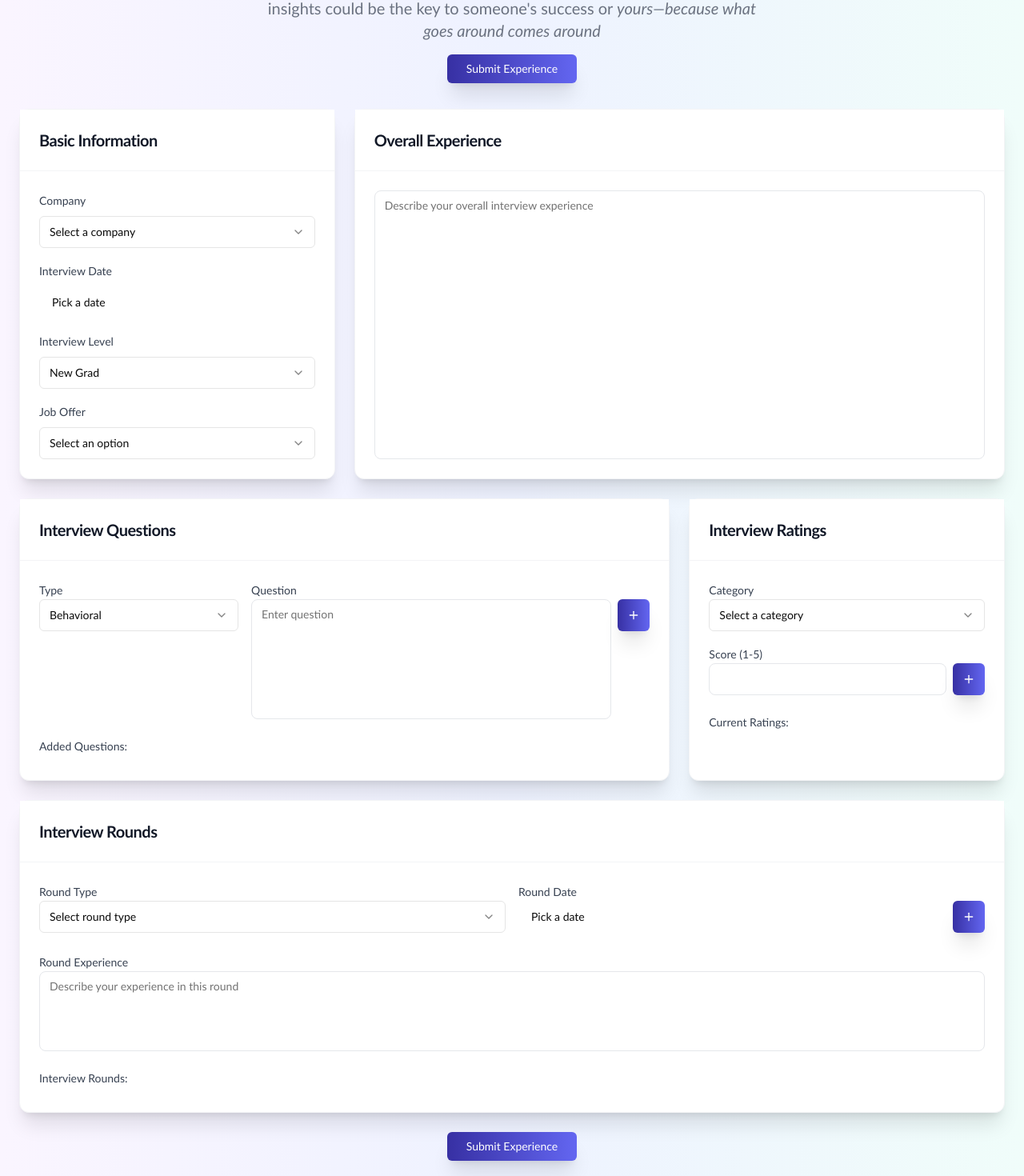
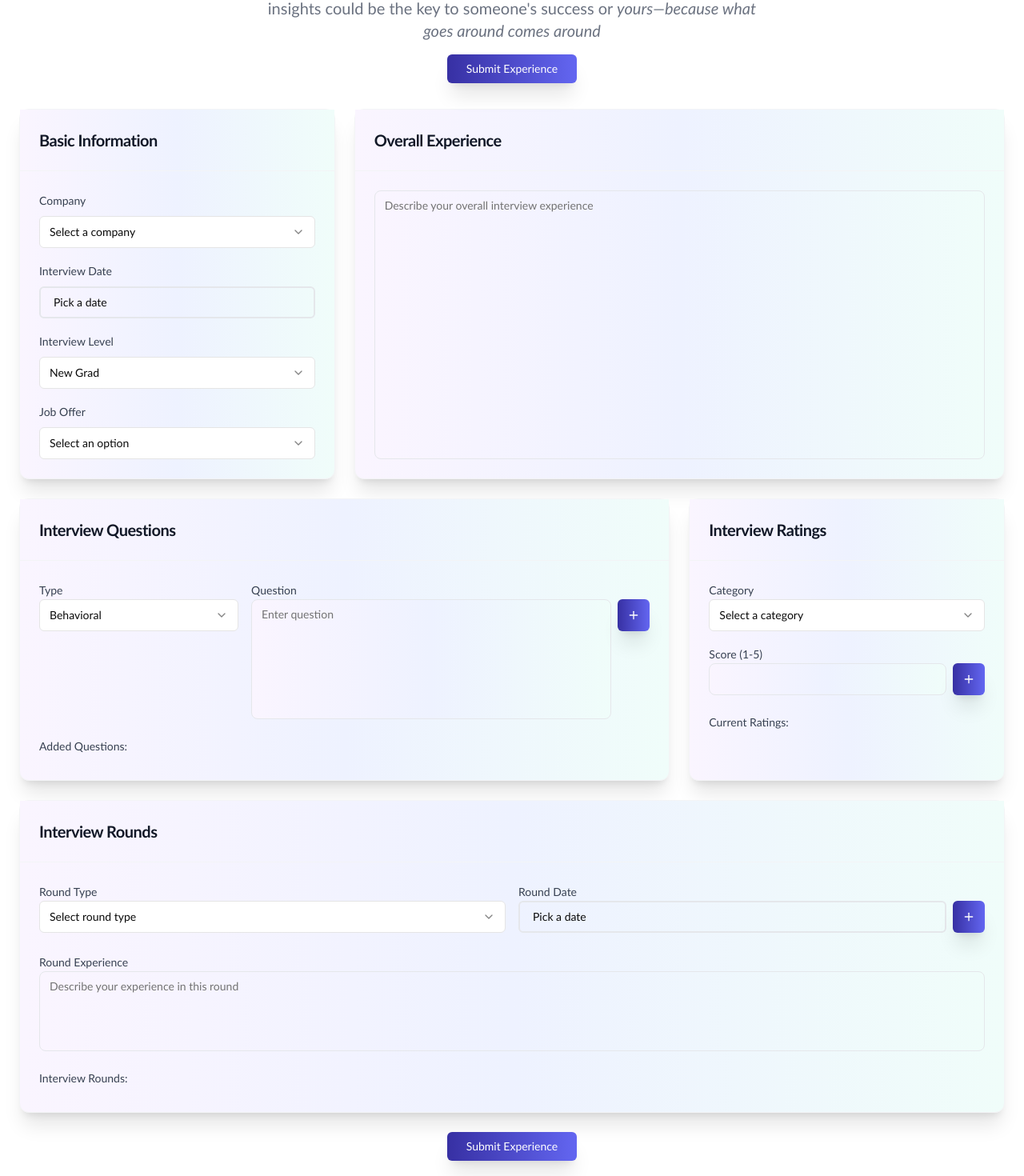
Before and after one commit to Ahsan725/prepspective, a Next.js app: page /exp in a window 1280 px wide. Shown: the part 220-1690 px from the top of the page at 80% size. Built offline with nearby package versions, Linux system fonts and the light colour scheme.

Commit message:
UNESS  changed the bg and added a new ghost2 button for data selector

```diff
--- a/app/exp/components/BasicInfo.tsx
+++ b/app/exp/components/BasicInfo.tsx
@@ -27,8 +27,8 @@ export function BasicInfo({
   setInvalidFields,
 }: BasicInfoProps) {
   return (
-    <Card className="bg-white shadow-xl border border-gray-100 rounded-xl">
-      <CardHeader className="border-b border-gray-100 bg-white p-6">
+    <Card className="bg-gradient-to-l from-teal-50 via-indigo-50 to-purple-50 shadow-xl border border-gray-100 rounded-xl">
+      <CardHeader className="border-b border-gray-100 bg-gradient-to-l from-teal-50 via-indigo-50 to-purple-50 p-6">
         <CardTitle className="text-xl font-semibold text-gray-900">
           Basic Information
         </CardTitle>
@@ -78,7 +78,7 @@ export function BasicInfo({
             <PopoverTrigger asChild>
               <Button
                 id="interviewDate"
-                variant="ghost"
+                variant="ghost2"
                 className={`w-full justify-start text-left font-normal ${
                   invalidFields.has('interviewDate') ? 'border-red-500' : ''
                 }`}
--- a/app/exp/components/InterviewQuestions.tsx
+++ b/app/exp/components/InterviewQuestions.tsx
@@ -116,8 +116,8 @@ export function InterviewQuestions({ formData, handleChange }: InterviewQuestion
   };
 
   return (
-    <Card className="bg-white shadow-xl border border-gray-100 rounded-xl lg:col-span-2">
-      <CardHeader className="border-b border-gray-100 bg-white p-6">
+    <Card className="bg-gradient-to-l from-teal-50 via-indigo-50 to-purple-50 shadow-xl border border-gray-100 rounded-xl lg:col-span-2">
+      <CardHeader className="border-b border-gray-100 bg-gradient-to-l from-teal-50 via-indigo-50 to-purple-50 p-6">
         <CardTitle className="text-xl font-semibold text-gray-900">Interview Questions</CardTitle>
       </CardHeader>
       <CardContent className="p-6 space-y-6">
@@ -150,7 +150,7 @@ export function InterviewQuestions({ formData, handleChange }: InterviewQuestion
                 onChange={(e) =>
                   setCurrentQuestion((prev) => ({ ...prev, question: e.target.value }))
                 }
-                className="flex-1 min-h-[150px] bg-white border-gray-200 rounded-lg resize-none"
+                className="flex-1 min-h-[150px] bg-gradient-to-l from-teal-50 via-indigo-50 to-purple-50 border-gray-200 rounded-lg resize-none"
               />
               <Button
                 onClick={editingQuestionId ? saveQuestion : addQuestion}
--- a/app/exp/components/InterviewRatings.tsx
+++ b/app/exp/components/InterviewRatings.tsx
@@ -40,8 +40,8 @@ export function InterviewRatings({ formData, handleChange }: InterviewRatingsPro
 
 
   return (
-    <Card className="bg-white shadow-xl border border-gray-100 rounded-xl">
-      <CardHeader className="border-b border-gray-100 bg-white p-6">
+    <Card className="bg-gradient-to-l from-teal-50 via-indigo-50 to-purple-50 shadow-xl border border-gray-100 rounded-xl">
+      <CardHeader className="border-b border-gray-100 bg-gradient-to-l from-teal-50 via-indigo-50 to-purple-50 p-6">
         <CardTitle className="text-xl font-semibold text-gray-900">Interview Ratings</CardTitle>
       </CardHeader>
       <CardContent className="p-6 space-y-6">
@@ -84,7 +84,7 @@ export function InterviewRatings({ formData, handleChange }: InterviewRatingsPro
                     }));
                   }
                 }}
-                className="bg-white border-gray-200 rounded-lg"
+                className="bg-gradient-to-l from-teal-50 via-indigo-50 to-purple-50 border-gray-200 rounded-lg"
               />
             </div>
             <div className="flex items-end">
--- a/app/exp/components/InterviewRounds.tsx
+++ b/app/exp/components/InterviewRounds.tsx
@@ -84,8 +84,8 @@ export function InterviewRounds({ formData, handleChange }: InterviewRoundsProps
   };
 
   return (
-    <Card className="bg-white shadow-xl border border-gray-100 rounded-xl md:col-span-2 lg:col-span-3">
-      <CardHeader className="border-b border-gray-100 bg-white p-6">
+    <Card className="bg-gradient-to-l from-teal-50 via-indigo-50 to-purple-50 shadow-xl border border-gray-100 rounded-xl md:col-span-2 lg:col-span-3">
+      <CardHeader className="border-b border-gray-100 bg-gradient-to-l from-teal-50 via-indigo-50 to-purple-50 p-6">
         <CardTitle className="text-xl font-semibold text-gray-900">Interview Rounds</CardTitle>
       </CardHeader>
       <CardContent className="p-6 space-y-6">
@@ -119,7 +119,7 @@ export function InterviewRounds({ formData, handleChange }: InterviewRoundsProps
                 <PopoverTrigger asChild>
                   <Button
                     id="roundDate"
-                    variant="ghost"
+                    variant="ghost2"
                     className="w-full justify-start text-left font-normal"
                   >
                     {currentRound.roundDate
@@ -161,7 +161,7 @@ export function InterviewRounds({ formData, handleChange }: InterviewRoundsProps
             placeholder="Describe your experience in this round"
             value={currentRound.experience}
             onChange={(e) => setCurrentRound((prev) => ({ ...prev, experience: e.target.value }))}
-            className="min-h-[100px] bg-white border-gray-200 rounded-lg resize-none"
+            className="min-h-[100px] bg-gradient-to-l from-teal-50 via-indigo-50 to-purple-50 border-gray-200 rounded-lg resize-none"
           />
         </div>
         <div className="space-y-2">
--- a/app/exp/components/OverallExperience.tsx
+++ b/app/exp/components/OverallExperience.tsx
@@ -11,8 +11,8 @@ type OverallExperienceProps = {
 
 export function OverallExperience({ formData, handleChange }: OverallExperienceProps) {
   return (
-    <Card className="bg-white shadow-xl border border-gray-100 rounded-xl md:col-span-2 flex flex-col">
-      <CardHeader className="border-b border-gray-100 bg-white p-6">
+    <Card className="bg-gradient-to-l from-teal-50 via-indigo-50 to-purple-50 shadow-xl border border-gray-100 rounded-xl md:col-span-2 flex flex-col">
+      <CardHeader className="border-b border-gray-100 bg-gradient-to-l from-teal-50 via-indigo-50 to-purple-50 p-6">
         <CardTitle className="text-xl font-semibold text-gray-900">Overall Experience</CardTitle>
       </CardHeader>
       <CardContent className="p-6 flex-1 flex flex-col">
@@ -21,7 +21,7 @@ export function OverallExperience({ formData, handleChange }: OverallExperienceP
           placeholder="Describe your overall interview experience"
           value={formData.overallExperience}
           onChange={(e) => handleChange('overallExperience', e.target.value)}
-          className="flex-1 min-h-[250px] bg-white border-gray-200 rounded-lg resize-none"
+          className="flex-1 min-h-[250px] bg-gradient-to-l from-teal-50 via-indigo-50 to-purple-50 border-gray-200 rounded-lg resize-none"
         />
       </CardContent>
     </Card>
--- a/app/exp/page.tsx
+++ b/app/exp/page.tsx
@@ -110,7 +110,7 @@ export default function InterviewForm() {
   };
 
   return (
-    <form onSubmit={handleSubmit} className="min-h-screen bg-gradient-to-l from-teal-50 via-indigo-50 to-purple-50 p-4 sm:p-6">
+    <form onSubmit={handleSubmit} className="min-h-screen bg-white p-4 sm:p-6">
       <div className="w-full space-y-6">
         <div className="space-y-4 mb-8">
           <div className="flex items-center justify-center mb-4">
--- a/components/ui/button.tsx
+++ b/components/ui/button.tsx
@@ -18,6 +18,7 @@ const buttonVariants = cva(
         secondary:
           "bg-gray-600 text-white hover:bg-gray-600/80",
         ghost: "hover:bg-accent hover:text-accent-foreground",
+        ghost2: "hover:bg-white hover:text-accent-foreground border-2 border-gray-200",
         link: "text-primary underline-offset-4 hover:underline",
       },
       size: {
```
